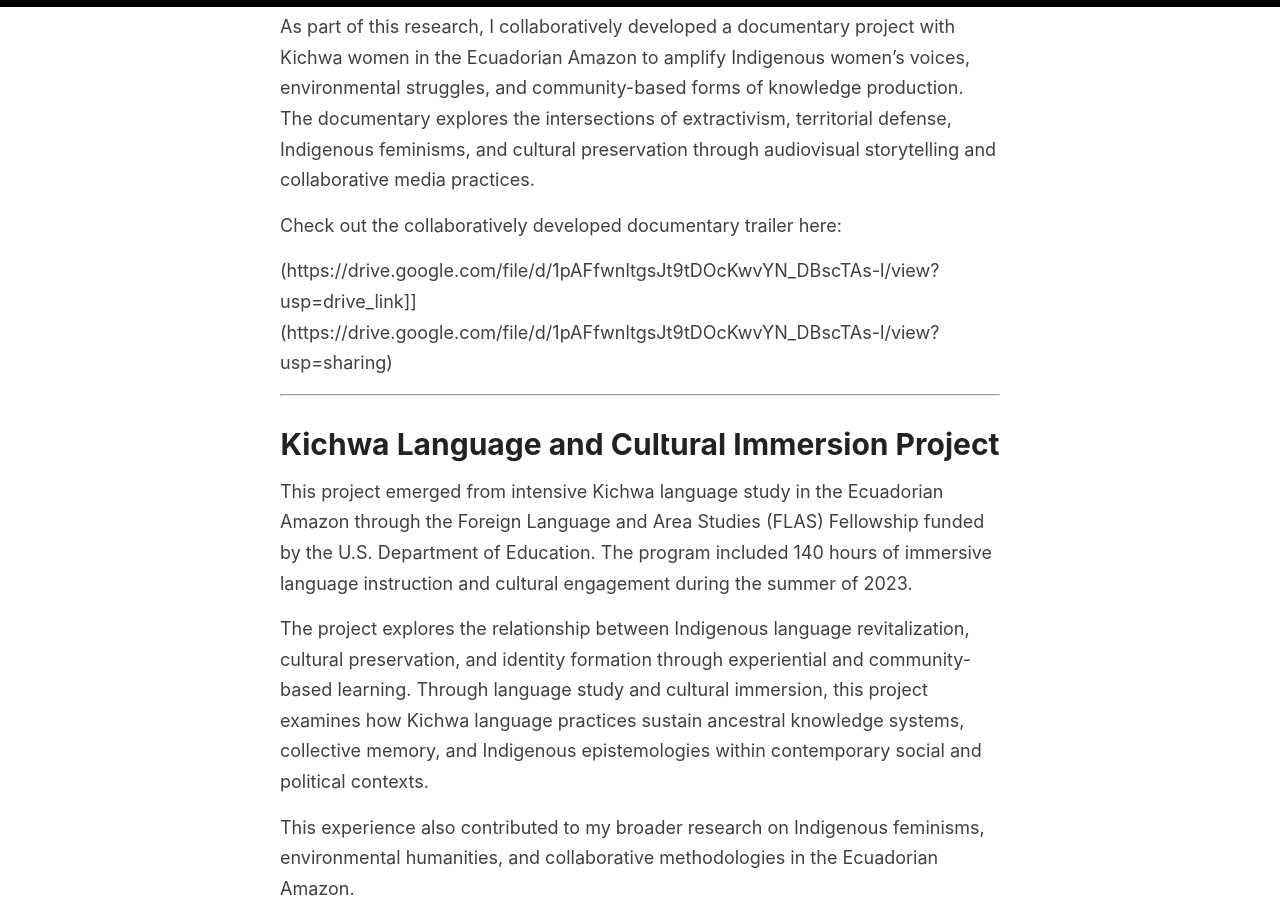
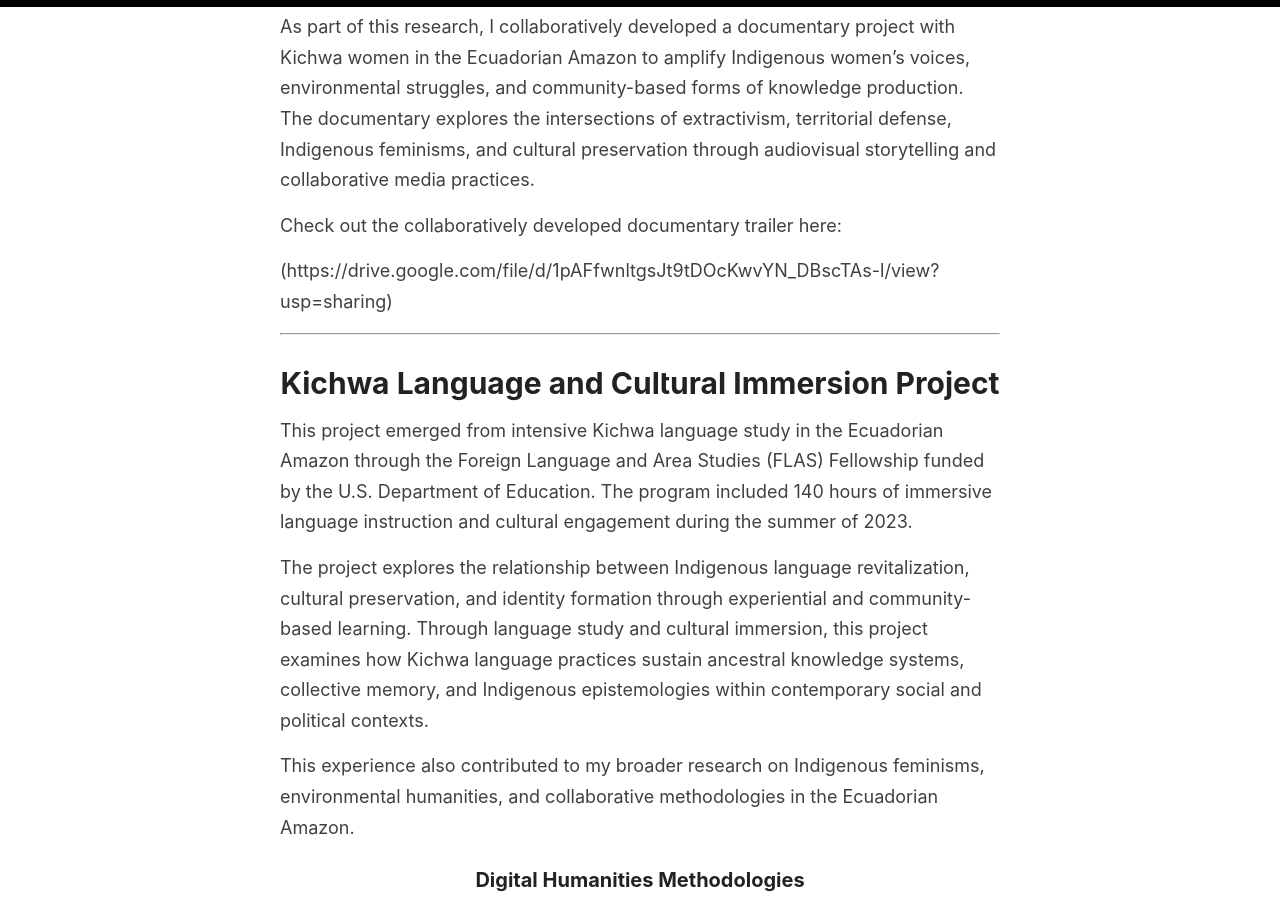
Before and after one commit to lulischmader/lulischmader.github.io, a Jekyll site: the page built from _pages/projects.md, in a window 1280 px wide and 900 px high, scrolled down 1946 px. Built offline with Jekyll 4.4.1, drawn with Linux system fonts in a browser that asks for light colours; some of the changed lines change nothing that is shown.

Commit message:
Update projects.md

```diff
--- a/_pages/projects.md
+++ b/_pages/projects.md
@@ -33,7 +33,7 @@
 
 Check out the collaboratively developed documentary trailer here:
 
-(https://drive.google.com/file/d/1pAFfwnltgsJt9tDOcKwvYN_DBscTAs-l/view?usp=drive_link]](https://drive.google.com/file/d/1pAFfwnltgsJt9tDOcKwvYN_DBscTAs-l/view?usp=sharing)
+(https://drive.google.com/file/d/1pAFfwnltgsJt9tDOcKwvYN_DBscTAs-l/view?usp=sharing)
 
 
 ---
```
